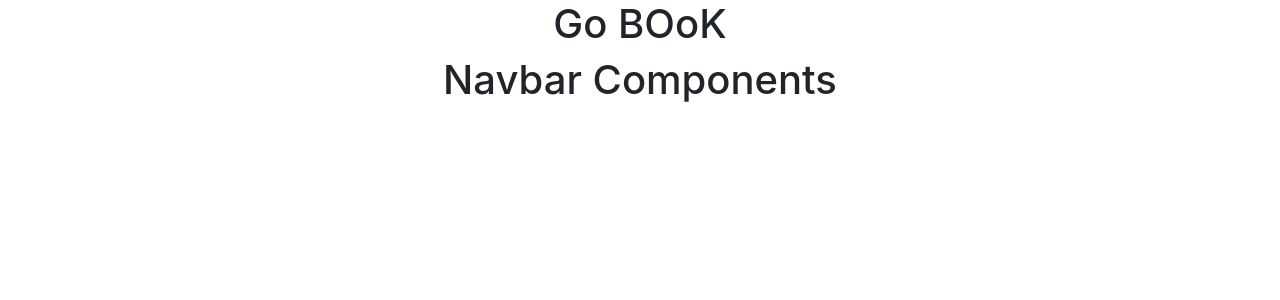
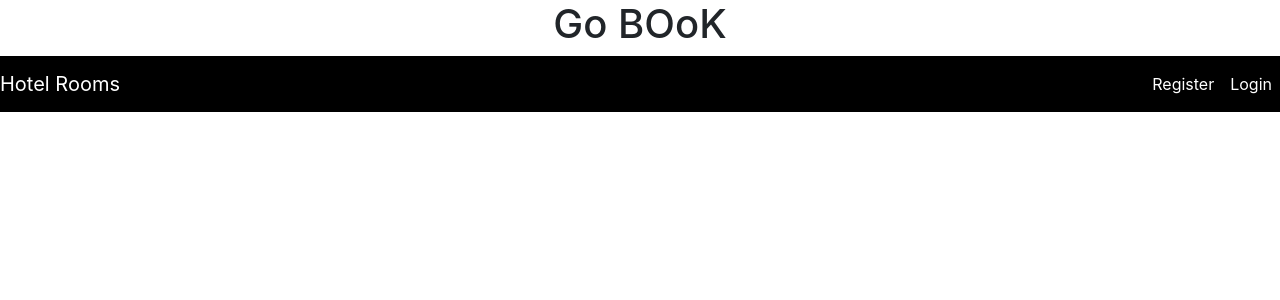
Before and after one commit to foysalahmedjiko95/hotel, a React (Create React App) app in the folder client/: page / in a window 1280 px wide. Shown: the top 300 px of the page. Built offline with nearby package versions, Linux system fonts and the light colour scheme.

Commit message:
Added navbar design for home page

```diff
--- a/client/src/components/Navbar.js
+++ b/client/src/components/Navbar.js
@@ -1,11 +1,40 @@
-import React from 'react'
+import React from "react";
 
 function Navbar() {
   return (
     <div>
-      <h1>Navbar Components</h1>
+      <nav class="navbar navbar-expand-lg">
+        <a class="navbar-brand" href="#">
+          Hotel Rooms
+        </a>
+        <button
+          class="navbar-toggler"
+          type="button"
+          data-toggle="collapse"
+          data-target="#navbarNav"
+          aria-controls="navbarNav"
+          aria-expanded="false"
+          aria-label="Toggle navigation"
+        >
+          <span class="navbar-toggler-icon"></span>
+        </button>
+        <div class="collapse navbar-collapse" id="navbarNav">
+          <ul class="navbar-nav mR-auto">
+            <li class="nav-item active">
+              <a class="nav-link" href="/register">
+                Register
+              </a>
+            </li>
+            <li class="nav-item">
+              <a class="nav-link" href="/login">
+                Login
+              </a>
+            </li>
+          </ul>
+        </div>
+      </nav>
     </div>
-  )
+  );
 }
 
-export default Navbar
+export default Navbar;
```
